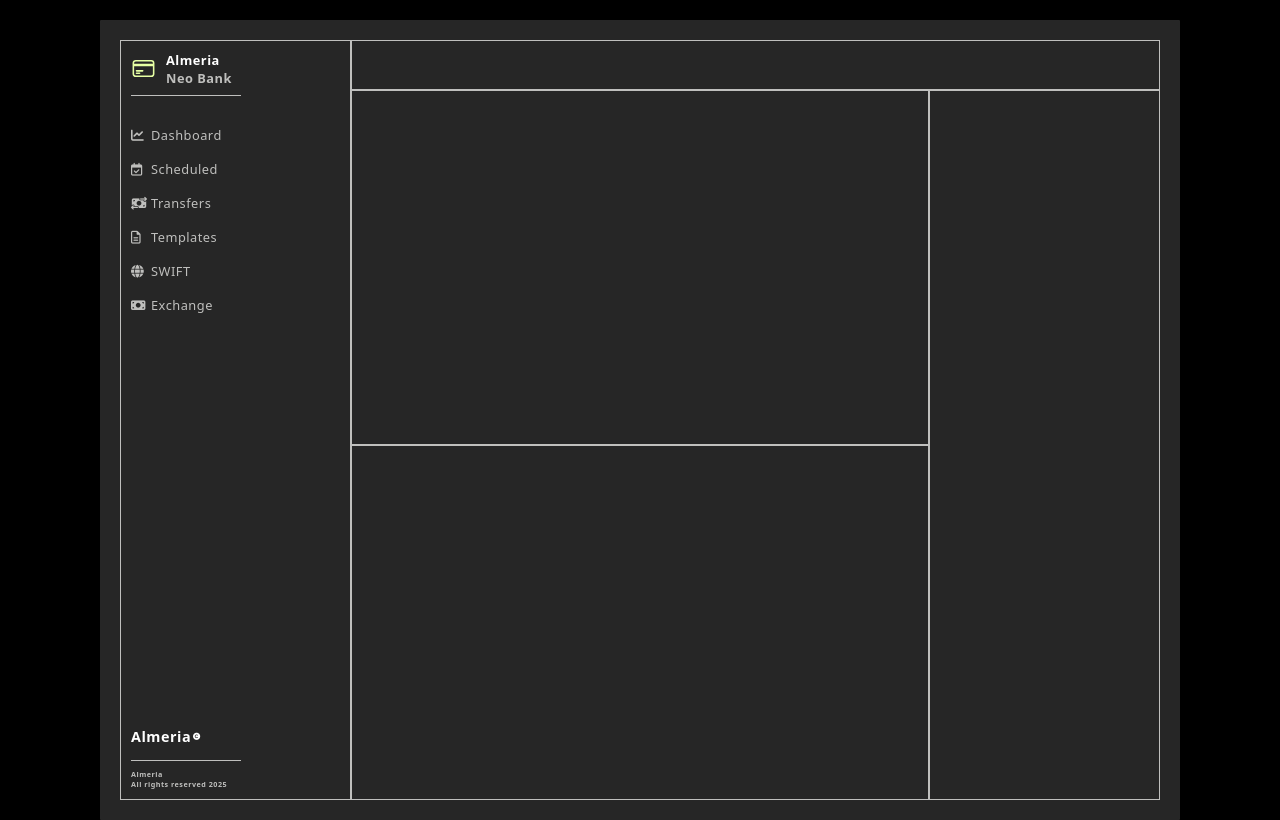
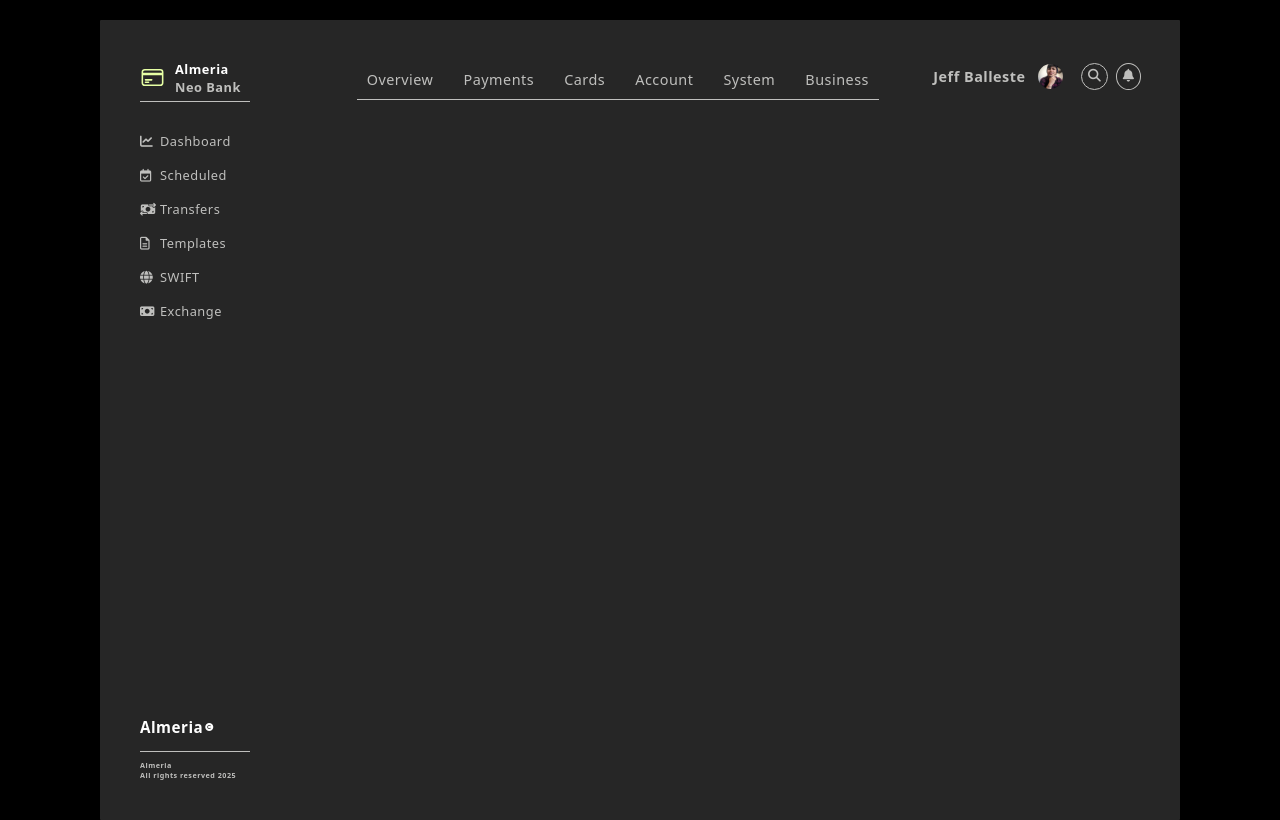
Before and after one commit to Boddahs/Bank, a plain HTML site: page index.html in a window 1280 px wide. Drawn offline with Linux system fonts and the light colour scheme.

Commit message:
Se agrego el header principal y el aside profile

```diff
--- a/index.html
+++ b/index.html
@@ -9,7 +9,20 @@
 </head>
 <body>
     <section class="container">
-        <header class="container__header"></header>
+        <header class="container__header">
+            <section class="navbar__container">
+                <nav class="navbar__box">
+                    <ul class="list__box-2">
+                        <li class="list__item">Overview</li>
+                        <li class="list__item">Payments</li>
+                        <li class="list__item">Cards</li>
+                        <li class="list__item">Account</li>
+                        <li class="list__item">System</li>
+                        <li class="list__item">Business</li>
+                    </ul>
+                </nav>
+            </section>
+        </header>
         <aside class="container__aside-left">
             <div class="logo">
                 <i>
@@ -38,7 +51,19 @@
             </footer>
         </aside>
         <main class="container__main"></main>
-        <aside class="container__aside-right"></aside>
+        <aside class="container__aside-right">
+
+            <section class="profile__container">
+                <div class="spliter">
+                <h4 class="profile__name">Jeff Balleste</h4>
+                <div class="profile__image" id="effect"><img class="profile__item" src="jeff.jpg" alt="Jeff"></div>
+                </div>
+                <div class="spliter-2">
+                    <i class="fas fa-search" id="effect"></i>
+                    <i class="fas fa-bell" id="effect"></i>
+                </div>
+            </section>
+        </aside>
         <footer class="container__footer"></footer>
     </section>
 
--- a/styles.css
+++ b/styles.css
@@ -25,22 +25,48 @@ body{
     background: var(--container-color);
     width: clamp( 25rem, 95vw , 1080px);
     border-radius: 1px;
-    padding: 20px;
+    padding: 30px;
     height:auto;
     display: grid;
     grid-template-columns: 0.8fr 2fr 0.8fr;
     grid-template-rows: 50px 1fr 1fr;
     grid-template-areas:
-        "aside-l header header"
+        "aside-l header aside-r"
         "aside-l main aside-r"
         "aside-l footer aside-r";
         height: 100vh;
 }
+/*Trabajamos en el header principal*/
 .container__header{
-    border: 1px solid var(--border-font-color);
     grid-area: header;
+    letter-spacing: 0.5px;
+    display: flex;
+    align-items: center;
+    justify-content: center;
+    border-bottom: 1px solid var(--border-font-color);
+    width: fit-content;
+    color: var(--border-font-color);
+    padding: 10px;
+}
+.list__box-2{
+    display: flex;
+    justify-content: center;
+    align-items: center;
+    gap: 30px;
+    font-size: clamp(0.6rem,1.4vw,.9rem);
+}
+.list__box-2 .list__item{
+    padding-top: 10px;
+    border: none;
+    outline: display; /*se puede mejorar con :after*/
+    transition: color 0.3s ease-in-out;
+}
+.list__box-2 .list__item:hover{
+    border-top: 1px solid var(--font-color);
+    color: var(--font-color);
+    border-bottom: 1px solid transparent;
+}
 
-}
 /*------------------------------------------*/
 /*trbajamos en el aside-L*/
 .container__aside-left{
@@ -50,7 +76,6 @@ body{
     gap: 30px;
     min-width: 120px;
     letter-spacing: 0.5px;
-    border: 1px solid var(--border-font-color);
     grid-area: aside-l;
     padding: 10px;
 }
@@ -72,7 +97,7 @@ h2>span{
     justify-content: start;
     align-items: center;
     gap: 10px;
-    padding-bottom: 8px;
+    padding-bottom: 4.5px;
     border-bottom: 1px solid var(--border-font-color);
     max-width: 110px;
 }
@@ -81,7 +106,7 @@ h2>span{
     color: var(--border-font-color);
     font-size: 0.8rem;
 }
-.list  ul  li{
+.list__item{
     list-style: none;
     cursor: pointer;
     width: fit-content;
@@ -111,7 +136,7 @@ li>i{
 }
 .title-2{
     color: var(--font-color);
-    font-size: 0.9rem;
+    font-size: 0.95rem;
     position: relative;
     border-bottom: 1px solid var(--border-font-color);
     padding-bottom: 14px;
@@ -120,7 +145,7 @@ li>i{
     content: "\f1f9";
     width: 20px;
     font-family: "Font Awesome 6 Free";
-    font-size: 0.45rem;
+    font-size: 0.5rem;
     display: inline-block;
     margin-left: 2px;
     position: absolute;
@@ -132,21 +157,102 @@ li>i{
 
 
 
-
-
-
-
-
 /*-------------------------------------------*/
 .container__main{
-    border: 1px solid var(--border-font-color);
     grid-area: main;
 }
+/*trabajamos en el aside-R*/
 .container__aside-right{
-    border: 1px solid var(--border-font-color);
     grid-area: aside-r;
+    display: flex;
+    flex-direction: column;
+    padding: 14px 10px 10px 10px;
 }
+.profile__container{
+    display: flex;
+    justify-content: space-between;
+    align-items: center;
+    align-content: center;
+    flex-wrap: wrap;
+
+}
+.profile__name{
+    font-size: 0.9rem;
+    color: var(--border-font-color);
+    cursor: pointer;
+    text-align: center;
+    letter-spacing: 0.5px;
+}
+.profile__item{
+    border-radius: 50%;
+    width: 25px;
+    height: 25px;
+    text-align: center;
+    cursor: pointer;
+    z-index: 20;
+}
+.spliter{
+    display: flex;
+    flex-direction: row;
+    justify-content: center;
+    align-items: center;
+    flex-wrap: wrap;
+    gap: 12px;
+
+}
+.spliter-2{
+    display: flex;
+    flex-direction: row;
+    justify-content: center;
+    align-items: center;
+    gap: 10px;
+}
+.profile__image{
+    border-radius: 100%;
+}
+
+.profile__container i {
+    color: var(--border-font-color);
+    cursor: pointer;
+
+}
+.spliter-2 > i {
+    outline: 1px solid var(--border-font-color);
+    padding: 6px;
+    border-radius: 100%;
+    width: max-content;
+    height: max-content;
+    text-align: center;
+    font-size: 0.8rem;
+    position: relative;
+}
+#effect{
+    display: flex;
+    justify-content: center;
+    align-items: center;
+    transition: background 0.3s ease-in-out;
+}
+#effect::after{
+    content: "";
+    width: 32px;
+    height: 32px;
+    border-radius: 50%;
+    position: absolute;
+    border: 1px solid #e6e6e3ef;
+    transition: transform 0.3s ease-out, opacity 0.45s ease-out;
+    transform: scale(0);
+    opacity: 0;
+    z-index: 10;
+}
+#effect:hover::after{
+    transform: scale(1);
+    opacity: 1;
+}
+#effect:hover{
+    background-color: #5e5d5dc4;
+}
+
+/*-------------------------------------------------*/
 .container__footer{
-    border: 1px solid var(--border-font-color);
     grid-area: footer;
 }
```
Also changed, not shown: jeff.jpg (added).
